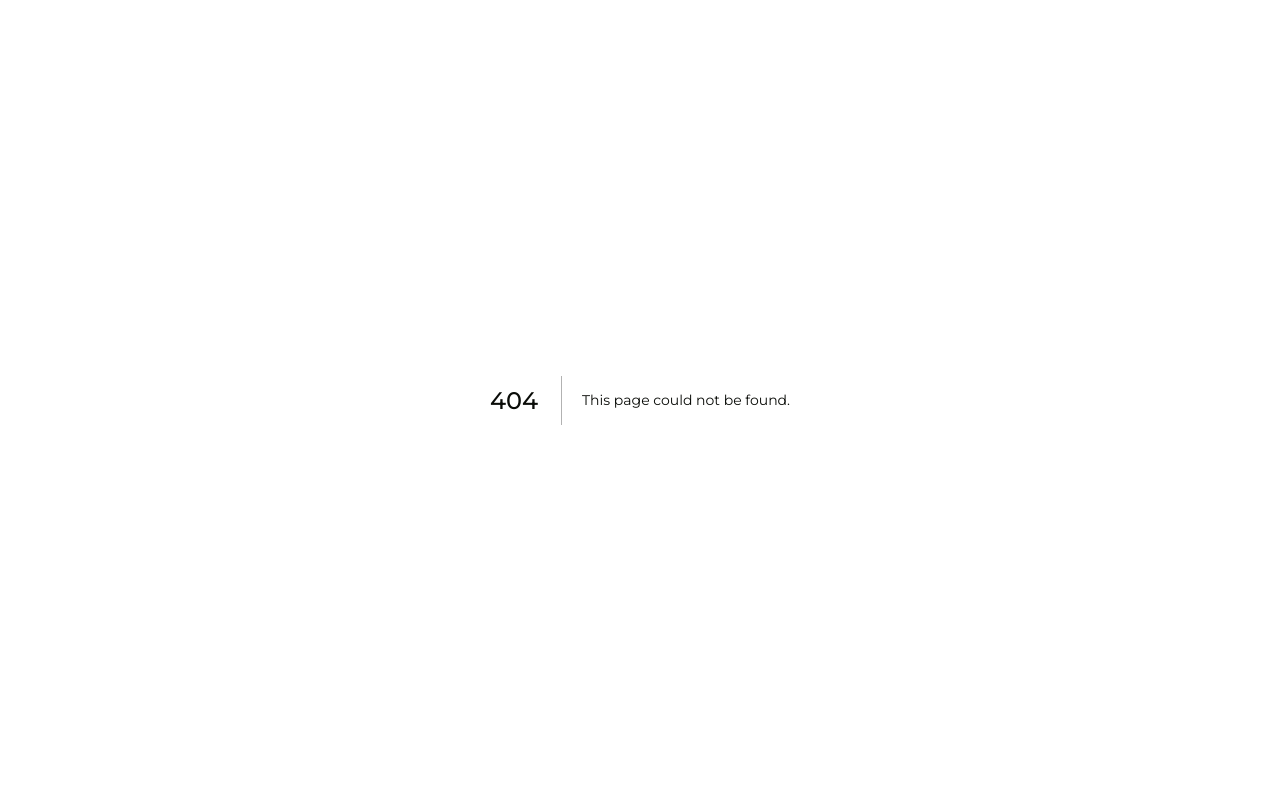
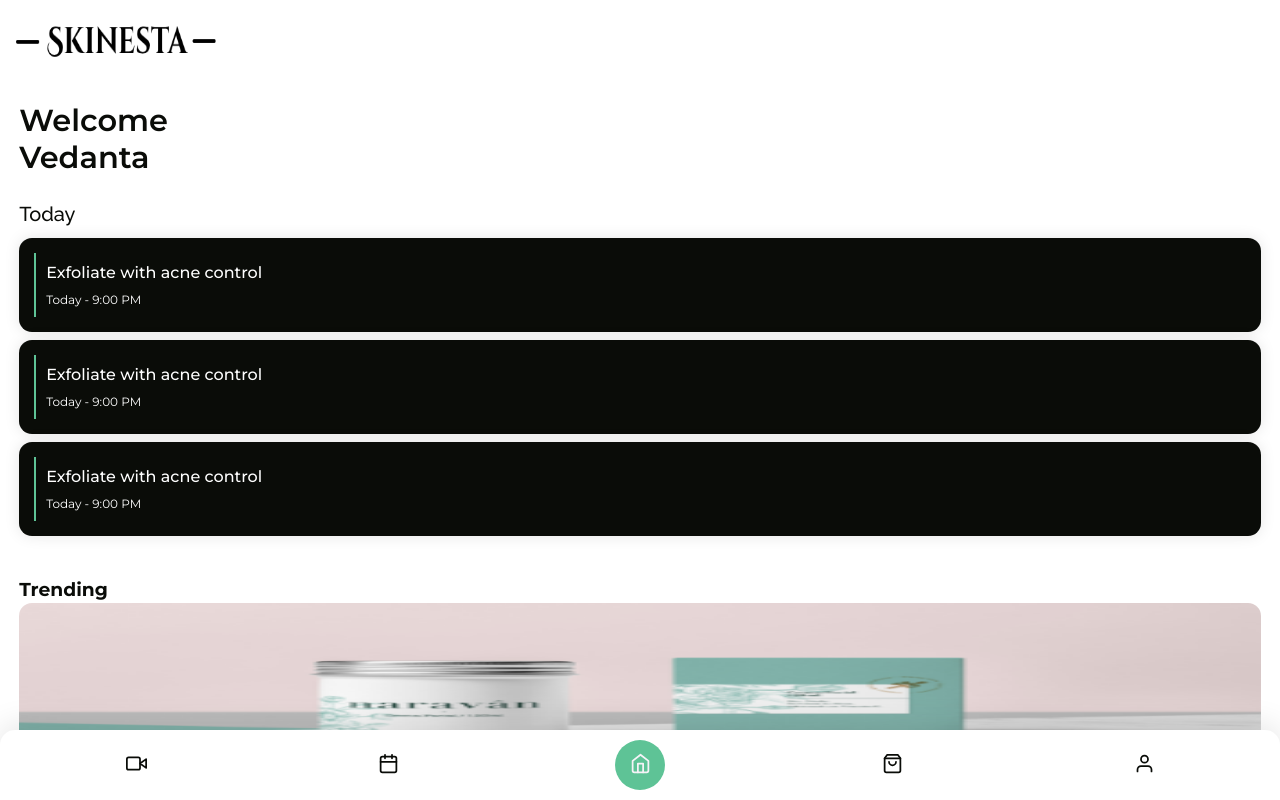
Before and after one commit to theVedanta/skinesta, a Next.js app: page /home in a window 1280 px wide. Before the commit this address had no page. Built offline with nearby package versions, Linux system fonts and the light colour scheme.

Commit message:
implemented home page

```diff
--- a/components/Container.jsx
+++ b/components/Container.jsx
@@ -19,7 +19,7 @@ const Container = ({ children }) => {
 					/>
 					<BottomNavigationItem
 						icon={<Home className="icon" />}
-						path="/"
+						path="/home"
 					/>
 					<BottomNavigationItem
 						icon={<ShoppingBag className="icon" />}
--- a/components/ScheduleContainer.jsx
+++ b/components/ScheduleContainer.jsx
@@ -11,10 +11,10 @@ const ScheduleItem = ({ name, time }) => {
 	);
 };
 
-const ScheduleContainer = ({ scheduleData }) => {
+const ScheduleContainer = ({ scheduleData, containerStyle }) => {
 	return (
 		<>
-			<ul className={styles.scheduleContainer}>
+			<ul className={styles.scheduleContainer} style={containerStyle}>
 				{scheduleData.map((scheduleData, i) => {
 					return (
 						<li key={i}>
--- a/components/ShopBannerCard.jsx
+++ b/components/ShopBannerCard.jsx
@@ -1,9 +1,9 @@
 import Image from "next/image";
 import styles from "@/styles/shop.module.css";
 
-const ShopBannerCard = ({ image }) => {
+const ShopBannerCard = ({ image, bannerCardStyle }) => {
 	return (
-		<div className={styles.banner_card}>
+		<div className={styles.banner_card} style={bannerCardStyle}>
 			<Image layout="fill" src={image} style={{ borderRadius: "13px" }} />
 		</div>
 	);
--- /dev/null
+++ b/pages/home.jsx
@@ -0,0 +1,92 @@
+import Container from "components/Container";
+import styles from "@/styles/home.module.css";
+import Image from "next/image";
+import ScheduleContainer from "components/ScheduleContainer";
+import useEmblaCarousel from "embla-carousel-react";
+import Autoplay from "embla-carousel-autoplay";
+import ShopBannerCard from "components/ShopBannerCard";
+
+const ScheduleData = [
+	{
+		date: "Today",
+		data: [
+			{
+				name: "Exfoliate with acne control",
+				time: "Today - 9:00 PM",
+			},
+			{
+				name: "Exfoliate with acne control",
+				time: "Today - 9:00 PM",
+			},
+			{
+				name: "Exfoliate with acne control",
+				time: "Today - 9:00 PM",
+			},
+		],
+	},
+];
+
+const home = () => {
+	const [emblaRef] = useEmblaCarousel({ loop: false }, [
+		Autoplay({ playOnInit: true, delay: 3000 }),
+	]);
+
+	return (
+		<Container>
+			<div className={styles.logo}>
+				<Image
+					src={require("@/public/logo@2x.png")}
+					width="200"
+					height="50"
+				/>
+			</div>
+			<div className={styles.container}>
+				<h1 className={styles.welcomeText}>
+					Welcome <br />
+					Vedanta
+				</h1>
+				<ScheduleContainer
+					scheduleData={ScheduleData}
+					containerStyle={{ padding: "0rem 0" }}
+				/>
+
+				<div className={styles.trendingSection}>
+					<h3 className={styles.trendingSectionTitle}>Trending</h3>
+					<div className="embla" ref={emblaRef}>
+						<div className="embla__container">
+							<div className={`embla__slide`}>
+								<ShopBannerCard
+									image={require("@/public/banner1.png")}
+									bannerCardStyle={{
+										marginLeft: 0,
+										marginRight: 0,
+									}}
+								/>
+							</div>
+							<div className={`embla__slide`}>
+								<ShopBannerCard
+									image={require("@/public/banner1.png")}
+									bannerCardStyle={{
+										marginLeft: 0,
+										marginRight: 0,
+									}}
+								/>
+							</div>
+							<div className={`embla__slide`}>
+								<ShopBannerCard
+									image={require("@/public/banner1.png")}
+									bannerCardStyle={{
+										marginLeft: 0,
+										marginRight: 0,
+									}}
+								/>
+							</div>
+						</div>
+					</div>
+				</div>
+			</div>
+		</Container>
+	);
+};
+
+export default home;
--- /dev/null
+++ b/styles/home.module.css
@@ -0,0 +1,18 @@
+.logo {
+	filter: invert(1);
+	padding: 1rem;
+}
+.container {
+	padding: 1rem 1.2rem;
+}
+.welcomeText {
+	font-weight: 600;
+	font-size: 1.9rem;
+	margin-bottom: 1.6rem;
+}
+
+.productSectionTitle .trendingSectionTitle {
+	font-weight: 500;
+	font-size: 22px;
+	margin-bottom: 1rem;
+}
--- a/styles/schedule.module.css
+++ b/styles/schedule.module.css
@@ -26,6 +26,7 @@
 	padding: 15px 15px;
 	border-radius: 13px;
 	margin-bottom: 0.5rem;
+	box-shadow: 0 0 15px rgba(0, 0, 0, 0.1);
 }
 .scheduleContainer > li .scheduleItems > li span {
 	border-left: 2px solid #5ec396;
@@ -35,10 +36,10 @@
 .scheduleContainer > li .scheduleItems > li span .scheduleName {
 	color: #fff;
 	font-weight: 500;
-	font-size: 17px;
+	font-size: 16px;
 }
 .scheduleContainer > li .scheduleItems > li span .scheduleDate {
 	color: #fff;
-	font-size: 13px;
+	font-size: 12px;
 	margin-top: 10px;
 }
--- a/styles/shop.module.css
+++ b/styles/shop.module.css
@@ -4,7 +4,8 @@
 	margin: 1.2rem 13px;
 	display: flex;
 	align-items: center;
-	border: 1px solid rgba(0, 0, 0, 0.2);
+	border: 0.5px solid rgba(0, 0, 0, 0.2);
+	box-shadow: 0 0 12px rgba(0, 0, 0, 0.07);
 }
 .searchInput {
 	border: none;
```
